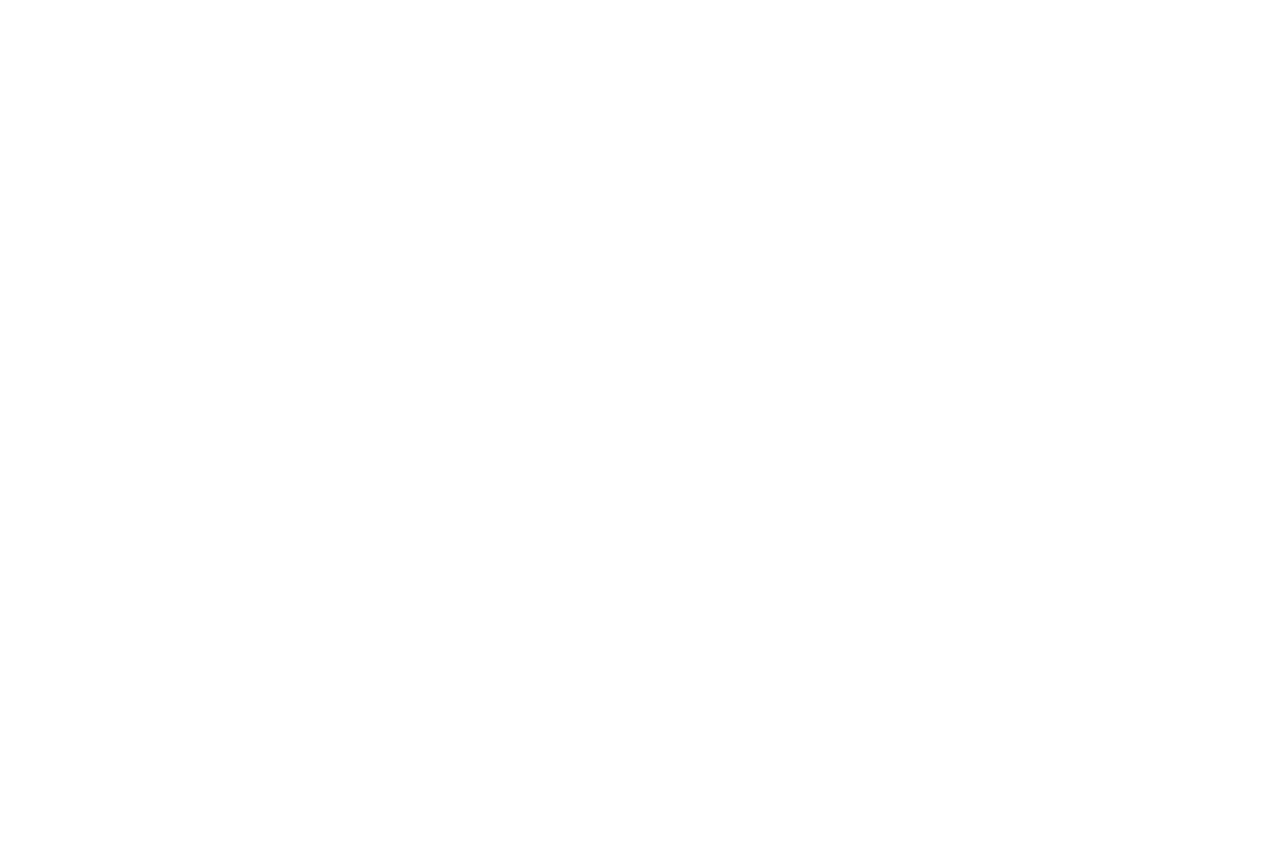
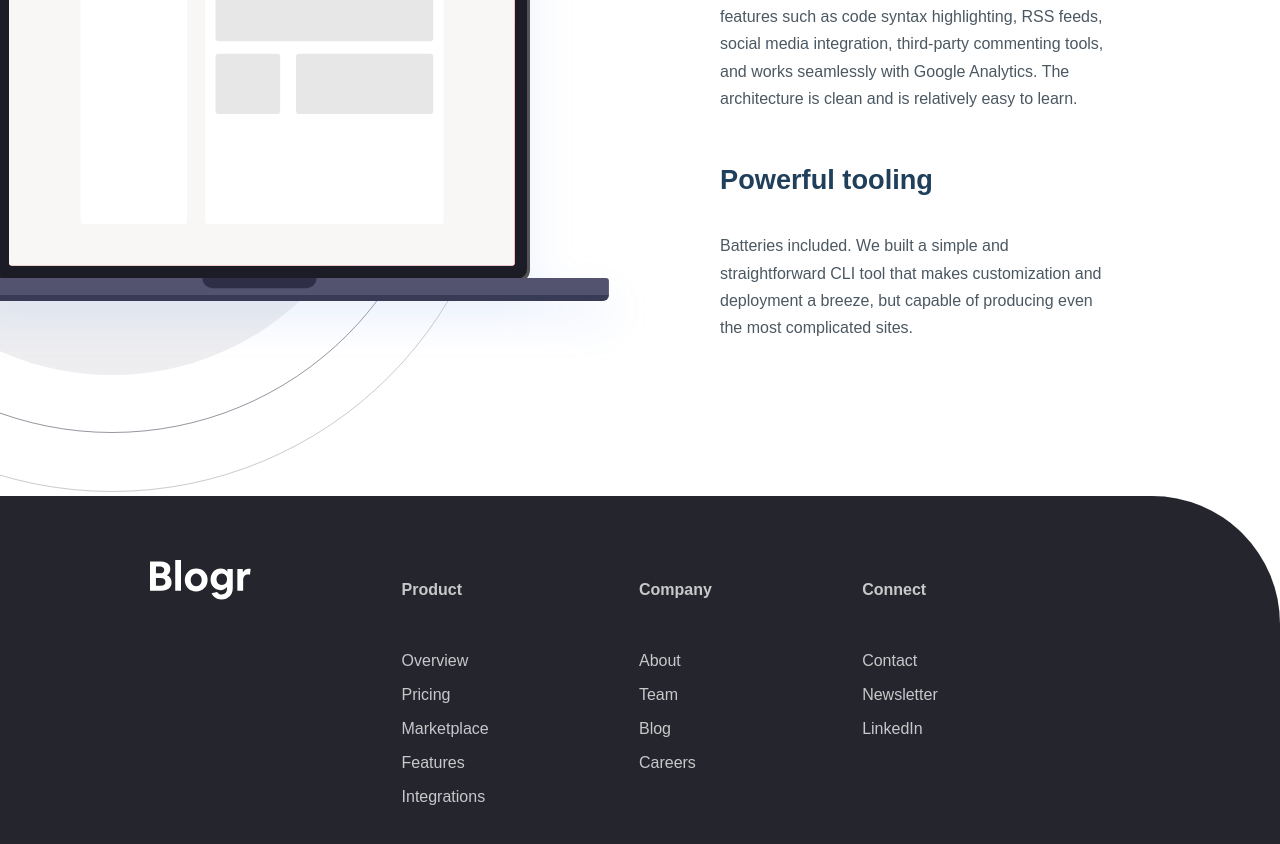
Before and after one commit to Brnjak6/frontendmentor_blogr, a React (Create React App) app: page / in a window 1280 px wide. Shown: the part 2520-3364 px from the top of the page. Before the commit the page ends 2175 px from the top, so only its background shows below. Built offline with nearby package versions, Linux system fonts and the light colour scheme.

Commit message:
remote access commit

```diff
--- a/src/App.js
+++ b/src/App.js
@@ -1,7 +1,9 @@
-import "./styles/Base.scss";
-import Header from "./components/Header";
-import Intro from "./components/Intro";
-import Mobile from "./components/Mobile";
+import './styles/Base.scss';
+import Header from './components/Header';
+import Intro from './components/Intro';
+import Mobile from './components/Mobile';
+import Laptop from './components/Laptop';
+import Footer from './components/Footer';
 
 function App() {
   return (
@@ -9,6 +11,8 @@ function App() {
       <Header />
       <Intro />
       <Mobile />
+      <Laptop />
+      <Footer />
     </div>
   );
 }
--- /dev/null
+++ b/src/components/Footer.js
@@ -0,0 +1,39 @@
+import React from 'react';
+import Logo from '../svgs/Logo';
+import styles from '../styles/Footer.module.scss';
+function Footer() {
+  return (
+    <footer className={styles.footer}>
+      <Logo />
+      <div className={styles.product}>
+        <h4>Product</h4>
+        <ul>
+          <li>Overview</li>
+          <li>Pricing</li>
+          <li>Marketplace</li>
+          <li>Features</li>
+          <li>Integrations</li>
+        </ul>
+      </div>
+      <div className={styles.company}>
+        <h4>Company</h4>
+        <ul>
+          <li>About</li>
+          <li>Team</li>
+          <li>Blog</li>
+          <li>Careers</li>
+        </ul>
+      </div>
+      <div className={styles.connect}>
+        <h4>Connect</h4>
+        <ul>
+          <li>Contact</li>
+          <li>Newsletter</li>
+          <li>LinkedIn</li>
+        </ul>
+      </div>
+    </footer>
+  );
+}
+
+export default Footer;
--- a/src/components/Intro.js
+++ b/src/components/Intro.js
@@ -1,6 +1,6 @@
-import React from "react";
-import styles from "../styles/Intro.module.scss";
-import Illustration from "../svgs/Illustration";
+import React from 'react';
+import styles from '../styles/Intro.module.scss';
+import Editor from '../svgs/Editor';
 
 function Intro() {
   return (
@@ -30,7 +30,7 @@ function Intro() {
           </div>
         </div>
         <div className={styles.right}>
-          <Illustration />
+          <Editor />
         </div>
       </section>
     </div>
--- /dev/null
+++ b/src/components/Laptop.js
@@ -0,0 +1,34 @@
+import React from 'react';
+import styles from '../styles/Laptop.module.scss';
+import LaptopDesktop from '../svgs/LaptopDesktop';
+
+function Laptop() {
+  return (
+    <div className={styles.container}>
+      <LaptopDesktop />
+      <div className={styles.description}>
+        <div className={styles.description_top}>
+          <h4>Free, open, simple</h4>
+          <p>
+            Blogr is a free and open source application backed by a large
+            community of helpful developers. It supports features such as code
+            syntax highlighting, RSS feeds, social media integration,
+            third-party commenting tools, and works seamlessly with Google
+            Analytics. The architecture is clean and is relatively easy to
+            learn.
+          </p>
+        </div>
+        <div className={styles.description_bottom}>
+          <h4>Powerful tooling</h4>
+          <p>
+            Batteries included. We built a simple and straightforward CLI tool
+            that makes customization and deployment a breeze, but capable of
+            producing even the most complicated sites.
+          </p>
+        </div>
+      </div>
+    </div>
+  );
+}
+
+export default Laptop;
--- a/src/styles/Base.scss
+++ b/src/styles/Base.scss
@@ -1,10 +1,10 @@
-@import "Variables.scss";
+@import 'Variables.scss';
 
 html,
 body {
   padding: 0;
   margin: 0;
-  font-family: "Ubuntu", sans-serif;
+  font-family: 'Ubuntu', sans-serif;
   overflow-x: hidden;
   color: $very-dark-blue;
   font-size: 16px;
@@ -16,7 +16,7 @@ button {
   border: 1px solid #fff;
   border-radius: 1.5rem;
   padding: 0.5rem 2.7rem;
-  font-family: "Ubuntu", sans-serif;
+  font-family: 'Ubuntu', sans-serif;
   font-weight: 600;
   color: $light-red;
   font-size: 16px;
@@ -59,3 +59,8 @@ button {
   position: absolute;
   transform: translate(150px, -70px);
 }
+
+.laptop_desktop_svg {
+  transform: translate(-280px, 0px);
+  width: 50%;
+}
--- /dev/null
+++ b/src/styles/Footer.module.scss
@@ -0,0 +1,32 @@
+@import 'Variables.scss';
+
+.footer {
+  display: flex;
+  justify-content: space-evenly;
+  background: $very-dark-black-blue;
+  color: $grayish-blue;
+  padding: 4rem 12rem 5rem 0rem;
+  border-radius: 0 8rem 0 0;
+
+  .product,
+  .company,
+  .connect {
+    display: flex;
+    flex-direction: column;
+    align-items: center;
+    & h4 {
+      width: 100%;
+      font-size: 1rem;
+    }
+    & ul {
+      list-style-type: none;
+      padding-left: 0;
+      width: 100%;
+    }
+
+    & ul > li {
+      margin: 1rem 0;
+      cursor: pointer;
+    }
+  }
+}
--- /dev/null
+++ b/src/styles/Laptop.module.scss
@@ -0,0 +1,26 @@
+@import 'Variables.scss';
+
+.container {
+  min-height: 50vh;
+  margin-top: 10rem;
+  display: flex;
+}
+
+.description {
+  padding: 3rem 5rem;
+  display: flex;
+  justify-content: center;
+  flex-direction: column;
+  flex-wrap: wrap;
+
+  & h4 {
+    font-size: 1.7rem;
+    font-weight: 600;
+  }
+
+  & p {
+    line-height: 1.7rem;
+    color: $very-dark-greyish-blue;
+    width: 80%;
+  }
+}
--- a/src/svgs/Illustration.js
+++ b/src/svgs/Editor.js
@@ -1,6 +1,6 @@
-import React from "react";
+import React from 'react';
 
-function Illustration() {
+function Editor() {
   return (
     <svg
       className="illustration_desktop"
@@ -129,4 +129,4 @@ function Illustration() {
   );
 }
 
-export default Illustration;
+export default Editor;
--- /dev/null
+++ b/src/svgs/LaptopDesktop.js
@@ -0,0 +1,178 @@
+import React from 'react';
+
+function LaptopDesktop() {
+  return (
+    <div className="laptop_desktop_svg">
+      <svg width="974" height="786" xmlns="http://www.w3.org/2000/svg">
+        <defs>
+          <linearGradient x1="0%" y1="27.97%" x2="100%" y2="72.03%" id="c">
+            <stop stop-color="#FF8F71" offset="0%" />
+            <stop stop-color="#FF3E55" offset="100%" />
+          </linearGradient>
+          <filter
+            x="-16.5%"
+            y="-28.5%"
+            width="132.9%"
+            height="157.1%"
+            filterUnits="objectBoundingBox"
+            id="a"
+          >
+            <feOffset dy="20" in="SourceAlpha" result="shadowOffsetOuter1" />
+            <feGaussianBlur
+              stdDeviation="20"
+              in="shadowOffsetOuter1"
+              result="shadowBlurOuter1"
+            />
+            <feColorMatrix
+              values="0 0 0 0 0.421821759 0 0 0 0 0.554338424 0 0 0 0 0.893710371 0 0 0 0.243444056 0"
+              in="shadowBlurOuter1"
+              result="shadowMatrixOuter1"
+            />
+            <feMerge>
+              <feMergeNode in="shadowMatrixOuter1" />
+              <feMergeNode in="SourceGraphic" />
+            </feMerge>
+          </filter>
+          <rect id="b" x="0" y="0" width="506" height="335.872" rx="3" />
+          <path d="M3 0h692.9a3 3 0 013 3v14.105H0V3a3 3 0 013-3z" id="e" />
+        </defs>
+        <g fill="none" fill-rule="evenodd">
+          <rect
+            stroke="#2D2E40"
+            opacity=".5"
+            transform="matrix(1 0 0 -1 0 786)"
+            x="59.5"
+            y="59.5"
+            width="665"
+            height="667"
+            rx="332.5"
+          />
+          <rect
+            stroke="#2D2E40"
+            opacity=".25"
+            transform="matrix(1 0 0 -1 0 786)"
+            x=".5"
+            y=".5"
+            width="783"
+            height="785"
+            rx="391.5"
+          />
+          <rect
+            fill="#2D2E40"
+            opacity=".08"
+            transform="matrix(1 0 0 -1 0 786)"
+            x="117"
+            y="117"
+            width="550"
+            height="552"
+            rx="275"
+          />
+          <g transform="translate(190 192)" filter="url(#a)">
+            <rect
+              fill="#535353"
+              fill-rule="nonzero"
+              x="82"
+              y="16"
+              width="538"
+              height="368"
+              rx="12"
+            />
+            <rect
+              fill="#1D1D25"
+              fill-rule="nonzero"
+              x="85"
+              y="19"
+              width="532"
+              height="362"
+              rx="10"
+            />
+            <g transform="translate(99 32)">
+              <mask id="d" fill="#fff">
+                <use xlinkHref="#b" />
+              </mask>
+              <use fill="url(#c)" fill-rule="nonzero" xlinkHref="#b" />
+              <rect
+                fill="#F9F6F6"
+                fill-rule="nonzero"
+                mask="url(#d)"
+                x="-.325"
+                y="60.293"
+                width="506"
+                height="275.838"
+                rx="3"
+              />
+              <g mask="url(#d)" fill-rule="nonzero">
+                <g transform="translate(71.475 37.46)">
+                  <rect fill="#FFF" width="106.646" height="256.541" rx="3" />
+                  <rect
+                    fill="#FFF"
+                    x="124.798"
+                    width="238.251"
+                    height="256.541"
+                    rx="3"
+                  />
+                  <rect
+                    fill="#E7E7E7"
+                    x="135.009"
+                    y="13.622"
+                    width="217.83"
+                    height="60.162"
+                    rx="3"
+                  />
+                  <rect
+                    fill="#E7E7E7"
+                    x="135.009"
+                    y="86.27"
+                    width="64.668"
+                    height="60.162"
+                    rx="3"
+                  />
+                  <rect
+                    fill="#E7E7E7"
+                    x="215.561"
+                    y="86.27"
+                    width="137.278"
+                    height="60.162"
+                    rx="3"
+                  />
+                </g>
+              </g>
+            </g>
+            <g
+              transform="translate(349)"
+              fill="#4A5166"
+              fill-rule="nonzero"
+              opacity=".098"
+            >
+              <rect width="13.6" height="3" rx="1.5" />
+              <rect x="16.8" width="3.2" height="3" rx="1.5" />
+            </g>
+            <g transform="translate(0 380)">
+              <mask id="f" fill="#fff">
+                <use xlinkHref="#e" />
+              </mask>
+              <use fill="#52526F" fill-rule="nonzero" xlinkHref="#e" />
+              <rect
+                fill="#2F2F47"
+                fill-rule="nonzero"
+                mask="url(#f)"
+                x="292.371"
+                y="-41.908"
+                width="114.156"
+                height="52.171"
+                rx="10"
+              />
+            </g>
+            <path
+              d="M0 397h699a6 6 0 01-6 6H6a6 6 0 01-6-6z"
+              fill="#393A56"
+              fill-rule="nonzero"
+            />
+          </g>
+        </g>
+      </svg>
+    </div>
+  );
+}
+
+export default LaptopDesktop;
```
Also changed, not shown: 1 other file (tests, documents, lock files or other folders).
